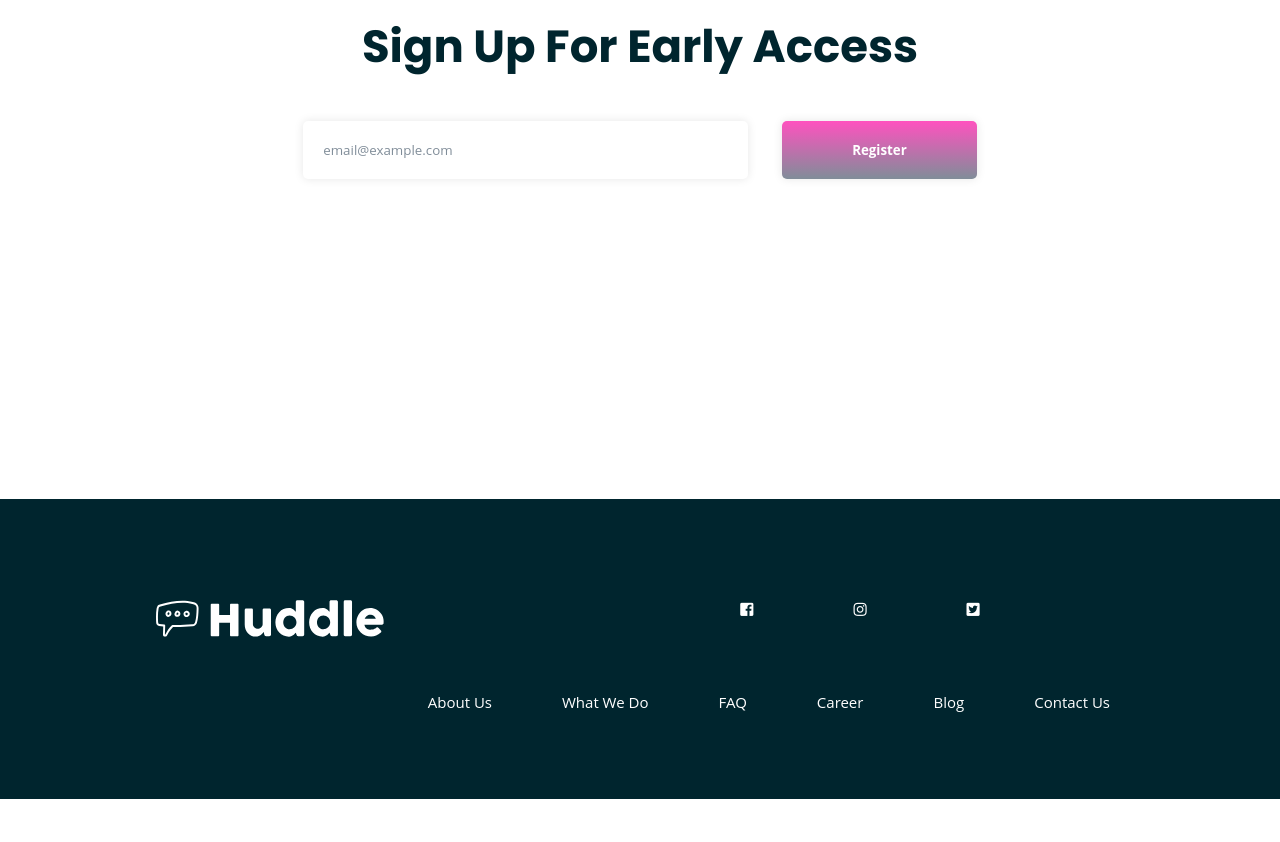
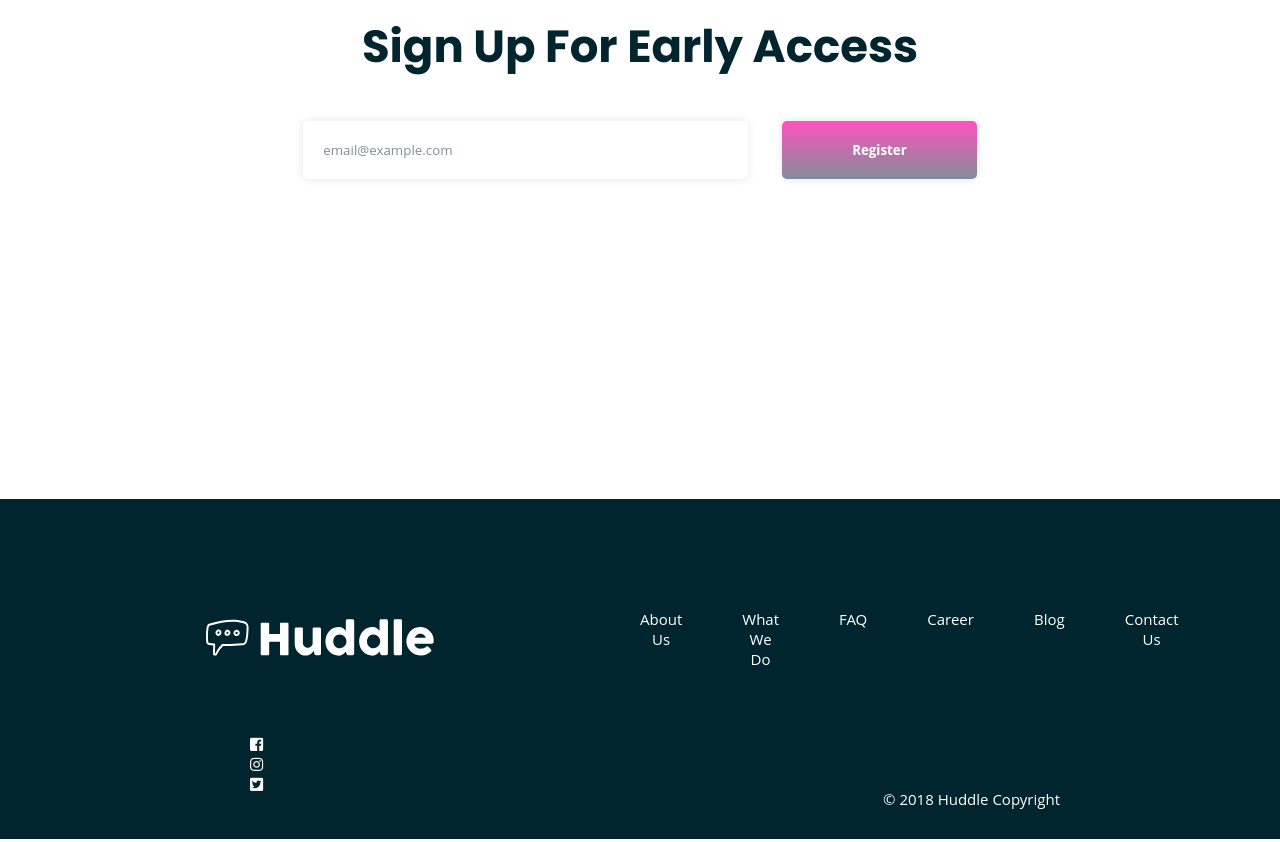
Before and after one commit to VilislavAngelov/HuddleProject, a website: page index.html in a window 1280 px wide. Shown: the part 1560-2402 px from the top of the page. Drawn offline with Linux system fonts and the light colour scheme; a web font is replaced by a local one.

Commit message:
Would probably rebuild the footer, but for now I experimented on how to get 2 rows going.

```diff
--- a/index.html
+++ b/index.html
@@ -34,21 +34,25 @@
         </main>
 
         <footer class="footer">
+
+            <div class="topRow">
             <div class="footer__logobox">
                     <img src="images/logo2.svg" alt="Logo" class="footer__logobox-logo">
                 </div>
 
-            <nav class="footer__navigation">
-                <ul>
-                    <li><a href="#">About Us</a></li>
-                    <li><a href="#">What We Do</a></li>
-                    <li><a href="#">FAQ</a></li>
-                    <li><a href="#">Career</a></li>
-                    <li><a href="#">Blog</a></li>
-                    <li><a href="#">Contact Us</a></li>
+            <nav class="footer__navigation-box">
+                <ul class="footer__navigation">
+                    <li class="footer__navigation-item"><a href="#" class="footer__navigation-link">About Us</a></li>
+                    <li class="footer__navigation-item"><a href="#" class="footer__navigation-link">What We Do</a></li>
+                    <li class="footer__navigation-item"><a href="#" class="footer__navigation-link">FAQ</a></li>
+                    <li class="footer__navigation-item"><a href="#" class="footer__navigation-link">Career</a></li>
+                    <li class="footer__navigation-item"><a href="#" class="footer__navigation-link">Blog</a></li>
+                    <li class="footer__navigation-item"><a href="#" class="footer__navigation-link">Contact Us</a></li>
                 </ul>
             </nav>
+            </div>
 
+            <div class="bottomRow">
                     <div class="footer__icons">
                             <ul>
                                 <li><a><i class="fab fa-facebook-square"></i></a></li>
@@ -60,6 +64,7 @@
                         <div class="footer__copyright">
                         &copy; 2018 Huddle Copyright
                         </div>
+            </div>
 
         </footer>
 </body>
--- a/sass/layout/_footer.scss
+++ b/sass/layout/_footer.scss
@@ -1,11 +1,15 @@
 .footer {
     background-color: $color-dark-cyan;
     padding-top: 8rem;
-    height: 300px;
+
+    .topRow {
+        display: flex;
+        align-items: center;
+        justify-content: space-between;
+    }
 
     &__logobox {
-        display: inline-block;
-        float: left;
+        margin-right: auto;
 
         &-logo {
             transform: scale(0.95);
@@ -13,8 +17,32 @@
     }
 
     &__navigation {
-        display: inline-block;
-        float: right;
+        list-style: none;
+        display: flex;
+
+        &-item {
+            padding: 0;
+
+            &:not(:last-of-type) {
+                margin-right: 6rem;
+            }
+        }
+
+        &-link {
+            text-decoration: none;
+            color: #fff;
+            padding: 0;
+        }
+
+    }
+
+    .bottomRow {
+        display: flex;
+        align-items: center;
+        justify-content: space-between;
+    }
+
+    &__icons {
 
         ul {
             list-style-type: none;
@@ -22,36 +50,8 @@
         }
 
         li {
-            float: left;
-            margin: 0;
-            display: block;
-            padding-right: 2rem;
-        }
-
-        li a {
-            color: white;
-            text-decoration: none;
-            padding: 0;
-            margin: 0;
-        }
-
-    }
-
-    &__icons {
-        display: inline-block;
-        left: 0;
-        text-align: left;
-
-        ul {
-            list-style-type: none;
-
-        }
-
-        li {
-            float: left;
             margin: 0;
             padding: 0;
-            display: block;
         }
 
         li a {
@@ -70,7 +70,6 @@
     &__copyright {
         margin-top: 7rem;
         margin-right: 7rem;
-        float: right;
         color: white;
     }
 }
```
Also changed, not shown: package.json (added, +24 -0 lines), css/style.css, 1 other file. Lines whose indentation alone changed are shown as unchanged.
